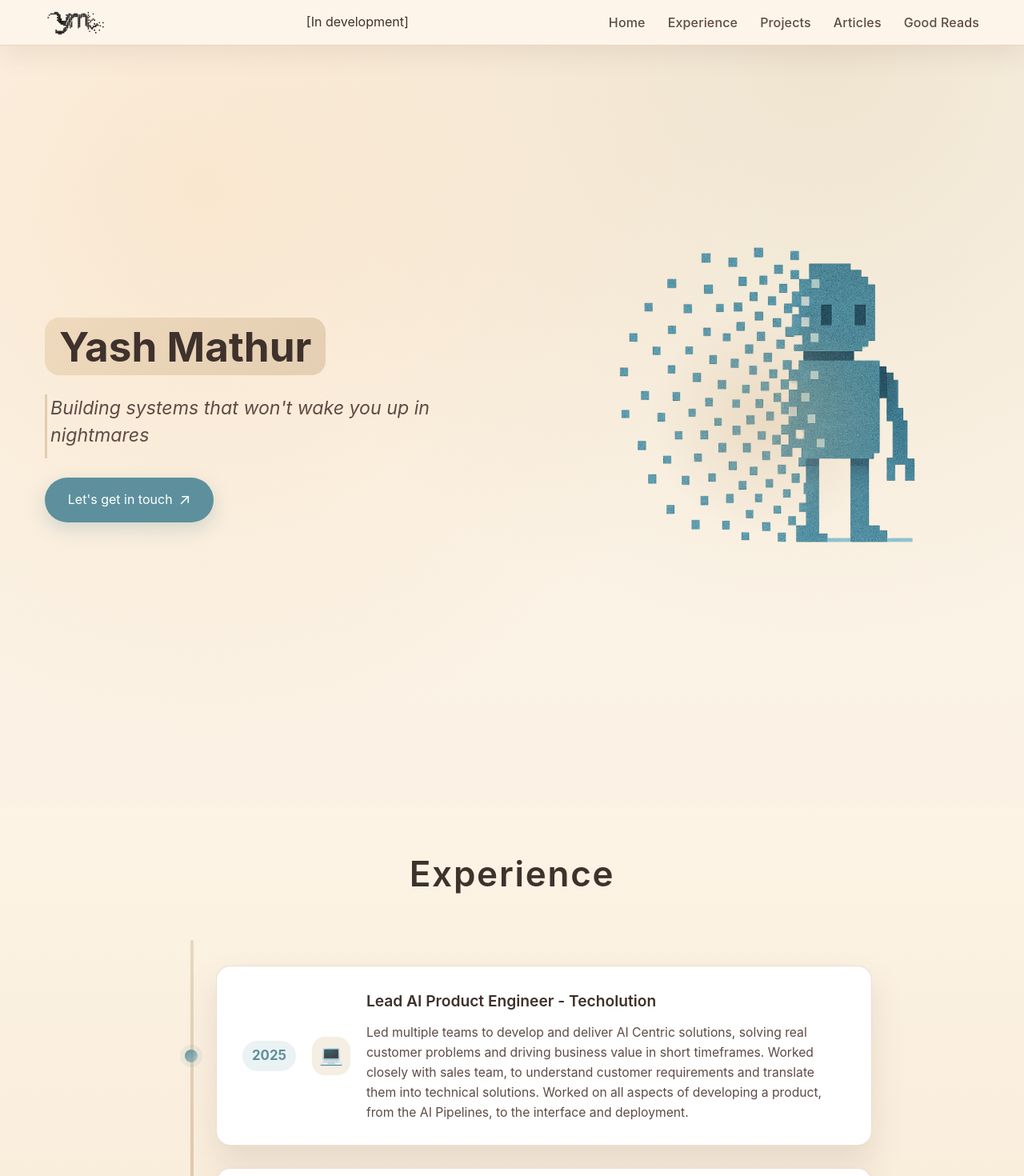
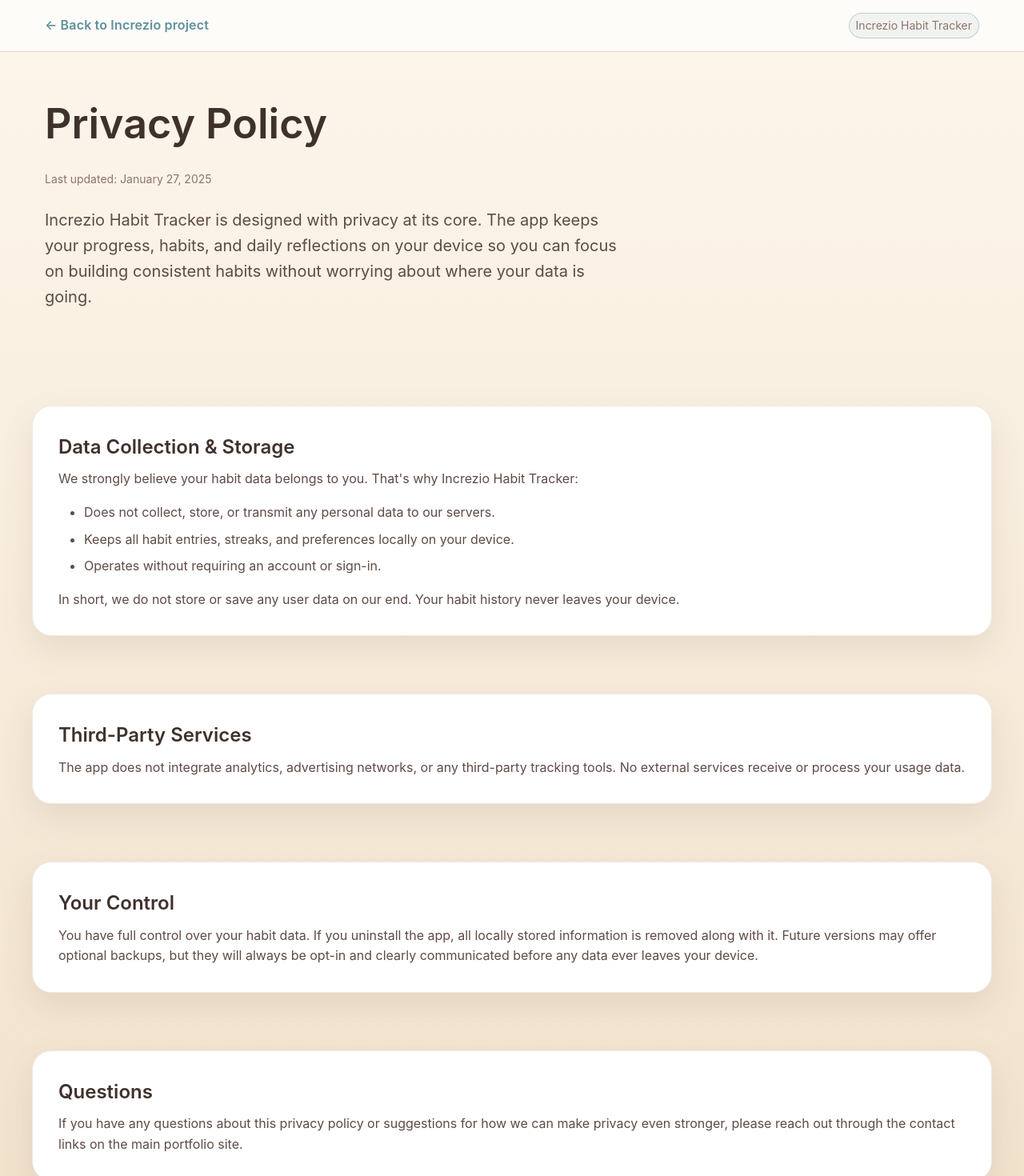
Before and after one commit to dev-yashmathur/dev-yashmathur.github.io, a React (Vite) app: page /increzio-habit-tracker/privacy in a window 1280 px wide. Shown: the top 1470 px of the page at 80% size. Built offline with nearby package versions, Linux system fonts and the light colour scheme.

Commit message:
Added more data, and privacy policy page for habit tracker

```diff
--- a/src/App.tsx
+++ b/src/App.tsx
@@ -1,12 +1,14 @@
 import { Route, Routes } from 'react-router-dom';
 import HomePage from './pages/HomePage';
 import ProjectDetailPage from './pages/ProjectDetailPage';
+import IncrezioHabitTrackerPrivacyPage from './pages/IncrezioHabitTrackerPrivacyPage';
 
 const App: React.FC = () => {
   return (
     <Routes>
       <Route path="/" element={<HomePage />} />
       <Route path="/projects/:slug" element={<ProjectDetailPage />} />
+      <Route path="/increzio-habit-tracker/privacy" element={<IncrezioHabitTrackerPrivacyPage />} />
       <Route path="*" element={<HomePage />} />
     </Routes>
   );
--- a/src/components/Bookshelf/components/SelectedBookDetails.tsx
+++ b/src/components/Bookshelf/components/SelectedBookDetails.tsx
@@ -26,7 +26,6 @@
         author,
         coverImage,
         coverImageAlt,
-        coverTagline
     } = selectedBook;
 
     const titleLength = title?.replace(/\s+/g, "").length ?? 0;
--- a/src/data/projects.ts
+++ b/src/data/projects.ts
@@ -42,10 +42,12 @@
     "repoUrl": "https://github.com/dev-yashmathur/classic-games-hub",
     "learnMoreLink": "/projects/classic-games-hub",
     "videoUrl": "https://www.youtube.com/embed/ysz5S6PUM-U",
-    "overview": "Classic Games Hub reimagines nostalgic childhood board and arcade games into playful, modern web experiences. It lets players compete online, challenge the computer, or enjoy reimagined versions of old favorites—all within a sleek, warm, 3D-inspired interface.",
+    "overview": "Classic Games Hub reimagines nostalgic childhood board games into playful, modern web experiences. It lets players compete online, challenge the computer, or enjoy reimagined versions of old favorites—all within a sleek, warm, 3D-inspired interface.",
     "motivation": [
-      "I often saw creative modern twists of nostalgic games on social media and wanted to build a central, high-quality platform to play them.",
-      "Traditional TicTacToe often ends in a draw, losing its excitement. I wanted to revive that strategic fun while keeping it light, familiar, and accessible."
+      "I often saw creative modern twists of nostalgic games on social media which seemed fun, but I didn't have anyone to play those with around me.",
+      "I then also, did not find any online platforms to play these variants with friends or strangers online.",
+      "These games seemed to me, to be the perfect blend of simple, exciting while still mainting the core essence of the orignal games to be a fun iteration of them, to play with others, without knowing the outcome is always a draw.",
+      "This adds the much needed revival layer on these games, to enjoy them once more!"
     ],
     "process": [
       {
@@ -96,7 +98,7 @@
     "process": [
       {
         "title": "Concept & Design",
-        "description": "Conceptualized the app around the idea of habit widgets and a hand-drawn UI. Sketched out a user-friendly interface focused on simplicity and daily motivation."
+        "description": "Conceptualized the app around the idea of habit widgets and a hand-drawn UI. Sketched out a user-friendly interface focused on simplicity and daily motivation, away from the over polished industry designs"
       },
       {
         "title": "Development & Unique Features",
@@ -104,7 +106,7 @@
       },
       {
         "title": "Testing & Launch",
-        "description": "Tested the app with a small user group, refined the features based on feedback, and launched it on app stores with full habit-tracking functionality."
+        "description": "Tested the app with a small user group, refined the features based on feedback, and launched it on play store with full habit-tracking functionality."
       }
     ],
     "gallery": [
--- /dev/null
+++ b/src/pages/IncrezioHabitTrackerPrivacyPage.css
@@ -0,0 +1,123 @@
+.privacy-page {
+  display: flex;
+  flex-direction: column;
+  min-height: 100vh;
+  background: linear-gradient(180deg, rgba(253, 246, 235, 0.95), rgba(240, 224, 201, 0.9));
+}
+
+.privacy-header {
+  padding: var(--space-md) 0;
+  border-bottom: 1px solid var(--border-soft);
+  background: rgba(255, 255, 255, 0.65);
+  backdrop-filter: blur(12px);
+}
+
+.privacy-header__content {
+  display: flex;
+  align-items: center;
+  justify-content: space-between;
+  gap: var(--space-md);
+}
+
+.privacy-back-link {
+  color: var(--primary-cta);
+  font-weight: 600;
+  letter-spacing: 0.01em;
+}
+
+.privacy-app-label {
+  font-size: var(--font-size-sm);
+  color: var(--muted-text);
+  padding: var(--space-xs) var(--space-sm);
+  border-radius: 999px;
+  border: 1px solid rgba(93, 144, 156, 0.35);
+  background-color: rgba(93, 144, 156, 0.08);
+}
+
+.privacy-main {
+  flex: 1;
+  display: flex;
+  flex-direction: column;
+  gap: var(--space-lg);
+}
+
+.privacy-hero {
+  padding-top: var(--space-xxl);
+  padding-bottom: var(--space-xl);
+}
+
+.privacy-hero__content h1 {
+  font-size: clamp(2.25rem, 5vw, 3.25rem);
+}
+
+.privacy-last-updated {
+  font-size: var(--font-size-sm);
+  color: var(--muted-text);
+  margin-bottom: var(--space-lg);
+}
+
+.privacy-intro {
+  font-size: var(--font-size-lg);
+  max-width: 720px;
+}
+
+.privacy-section {
+  padding-top: 0;
+  padding-bottom: 0;
+}
+
+.privacy-card {
+  background: var(--card-surface);
+  border-radius: 24px;
+  padding: var(--space-xl);
+  box-shadow: 0 16px 40px rgba(118, 92, 78, 0.12);
+  border: 1px solid rgba(222, 187, 164, 0.35);
+}
+
+.privacy-card h2 {
+  margin-bottom: var(--space-sm);
+}
+
+.privacy-card p:last-of-type {
+  margin-bottom: 0;
+}
+
+.privacy-list {
+  margin: var(--space-md) 0;
+  padding-left: var(--space-xl);
+  color: var(--secondary-text);
+  list-style: disc;
+  display: flex;
+  flex-direction: column;
+  gap: var(--space-sm);
+}
+
+.privacy-footer {
+  margin-top: auto;
+  padding: var(--space-xl) 0;
+  border-top: 1px solid var(--border-soft);
+  background: linear-gradient(135deg, rgba(255, 255, 255, 0.85), rgba(243, 227, 204, 0.9));
+}
+
+.privacy-footer__content {
+  display: flex;
+  flex-direction: column;
+  gap: var(--space-sm);
+  align-items: flex-start;
+}
+
+.privacy-footer__link {
+  font-weight: 600;
+  color: var(--primary-cta);
+}
+
+@media (max-width: 768px) {
+  .privacy-card {
+    padding: var(--space-lg);
+  }
+
+  .privacy-header__content {
+    flex-direction: column;
+    align-items: flex-start;
+  }
+}
--- /dev/null
+++ b/src/pages/IncrezioHabitTrackerPrivacyPage.tsx
@@ -0,0 +1,101 @@
+import { useEffect } from 'react';
+import { Link } from 'react-router-dom';
+import ScrollToTop from '../components/ScrollToTop/ScrollToTop';
+import './IncrezioHabitTrackerPrivacyPage.css';
+
+const IncrezioHabitTrackerPrivacyPage: React.FC = () => {
+  useEffect(() => {
+    window.scrollTo({ top: 0, behavior: 'smooth' });
+  }, []);
+
+  const lastUpdated = 'January 27, 2025';
+
+  return (
+    <div className="privacy-page">
+      <header className="privacy-header">
+        <div className="container privacy-header__content">
+          <Link to="/projects/increzio-habit-tracker" className="privacy-back-link">
+            ← Back to Increzio project
+          </Link>
+          <span className="privacy-app-label">Increzio Habit Tracker</span>
+        </div>
+      </header>
+
+      <main className="privacy-main" id="main-content">
+        <section className="privacy-hero">
+          <div className="container privacy-hero__content">
+            <h1>Privacy Policy</h1>
+            <p className="privacy-last-updated">Last updated: {lastUpdated}</p>
+            <p className="privacy-intro">
+              Increzio Habit Tracker is designed with privacy at its core. The app keeps your progress,
+              habits, and daily reflections on your device so you can focus on building consistent habits
+              without worrying about where your data is going.
+            </p>
+          </div>
+        </section>
+
+        <section className="privacy-section">
+          <div className="container privacy-card">
+            <h2>Data Collection & Storage</h2>
+            <p>
+              We strongly believe your habit data belongs to you. That&apos;s why Increzio Habit Tracker:
+            </p>
+            <ul className="privacy-list">
+              <li>Does not collect, store, or transmit any personal data to our servers.</li>
+              <li>Keeps all habit entries, streaks, and preferences locally on your device.</li>
+              <li>Operates without requiring an account or sign-in.</li>
+            </ul>
+            <p>
+              In short, we do not store or save any user data on our end. Your habit history never leaves
+              your device.
+            </p>
+          </div>
+        </section>
+
+        <section className="privacy-section">
+          <div className="container privacy-card">
+            <h2>Third-Party Services</h2>
+            <p>
+              The app does not integrate analytics, advertising networks, or any third-party tracking tools.
+              No external services receive or process your usage data.
+            </p>
+          </div>
+        </section>
+
+        <section className="privacy-section">
+          <div className="container privacy-card">
+            <h2>Your Control</h2>
+            <p>
+              You have full control over your habit data. If you uninstall the app, all locally stored information
+              is removed along with it. Future versions may offer optional backups, but they will always be opt-in
+              and clearly communicated before any data ever leaves your device.
+            </p>
+          </div>
+        </section>
+
+        <section className="privacy-section">
+          <div className="container privacy-card">
+            <h2>Questions</h2>
+            <p>
+              If you have any questions about this privacy policy or suggestions for how we can make privacy even
+              stronger, please reach out through the contact links on the main portfolio site.
+            </p>
+          </div>
+        </section>
+      </main>
+
+      <footer className="privacy-footer">
+        <div className="container privacy-footer__content">
+          <p>Made with care to protect your progress.</p>
+          <Link to="/" className="privacy-footer__link">
+            Visit the portfolio →
+          </Link>
+        </div>
+      </footer>
+
+      <ScrollToTop />
+    </div>
+  );
+};
+
+export default IncrezioHabitTrackerPrivacyPage;
--- a/src/pages/ProjectDetailPage.tsx
+++ b/src/pages/ProjectDetailPage.tsx
@@ -118,7 +118,7 @@
             <h2>Motivation</h2>
             <div className="project-detail-text-stack">
               {project.motivation.map((paragraph, index) => (
-                <p key={index}>{paragraph}</p>
+                <li key={index}>{paragraph}</li>
               ))}
             </div>
           </div>
```
Also changed, not shown: src/components/Articles/ArticleMagazineStand.tsx (+20 -20 lines).
